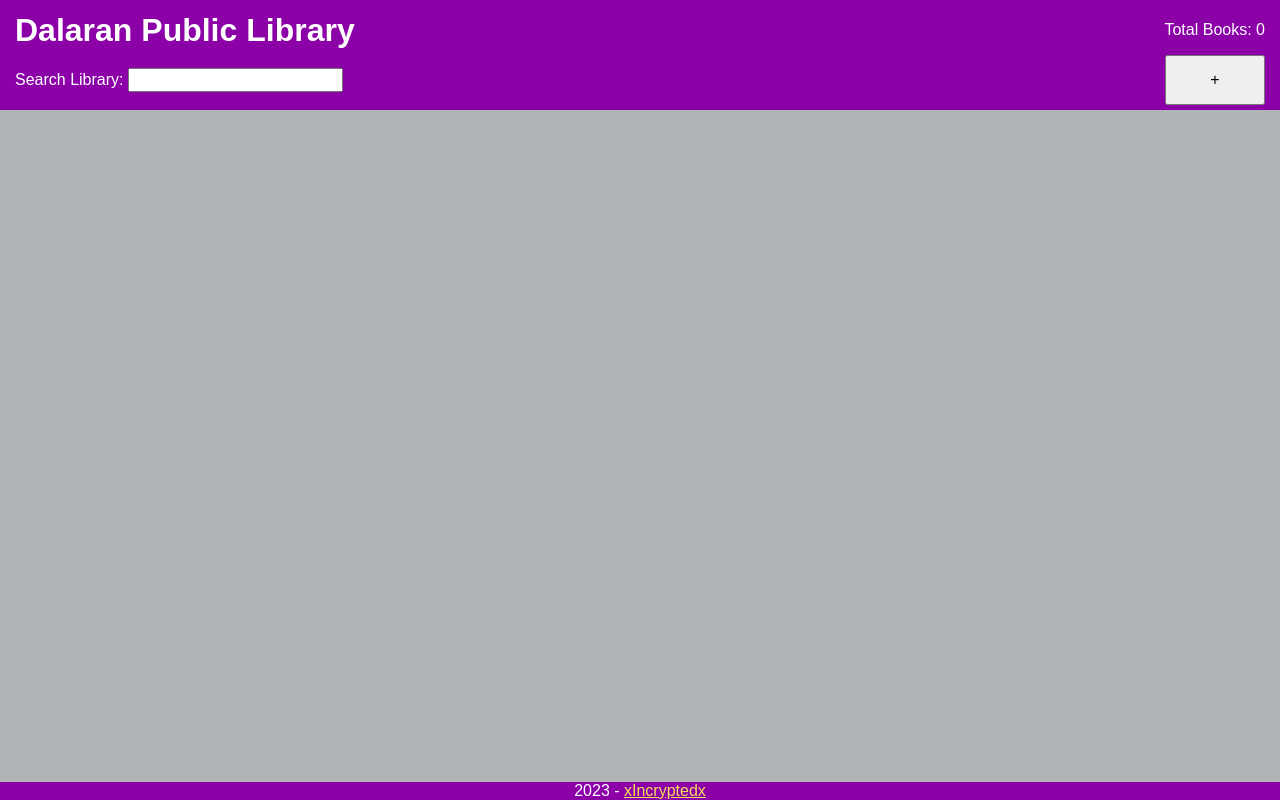
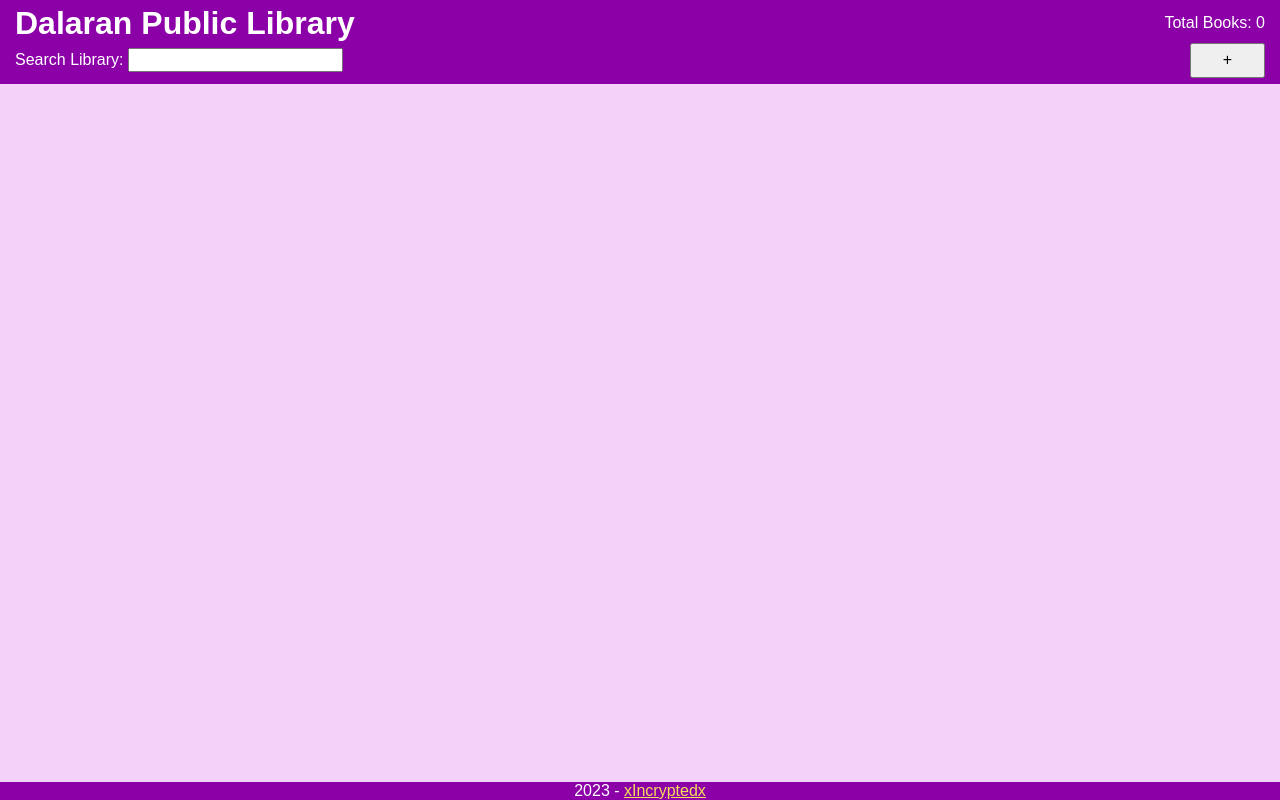
Before and after one commit to xincryptedx/library, a website: page index.html in a window 1280 px wide. Drawn offline with Linux system fonts and the light colour scheme.

Commit message:
Add variables for add-form show and hide btn size

```diff
--- a/style.css
+++ b/style.css
@@ -20,7 +20,7 @@ h3 {
   --header-bg-color: hsl(290, 100%, 33%);
   --header-color: hsl(0, 0%, 100%);
   --form-bg-color: hsl(39, 47%, 94%);
-  --content-bg-color: hsl(210, 4%, 71%);
+  --content-bg-color: hsl(290, 75%, 90%);
   --book-bg-color: hsl(39, 47%, 94%);
   --footer-bg-color: hsl(290, 100%, 33%);
   --footer-color: hsl(0, 0%, 100%);
@@ -28,6 +28,9 @@ h3 {
   --book-box-shadow: 2px 2px 2px 2px grey;
 
   --container-children-padding: 5px 15px;
+
+  --add-form-button-width: 75px;
+  --add-form-button-height: 35px;
 
   /*Custom checkbox slider*/
   --switch-transition-time: 0.4s;
@@ -160,8 +163,8 @@ body {
 
 .header .add-btn {
   grid-area: add-btn;
-  width: 100px;
-  height: 50px;
+  width: var(--add-form-button-width);
+  height: var(--add-form-button-height);
   justify-self: end;
 }
 
@@ -201,8 +204,8 @@ body {
 .add-form .close-btn {
   grid-area: close-btn;
   justify-self: end;
-  width: 100px;
-  height: 50px;
+  width: var(--add-form-button-width);
+  height: var(--add-form-button-height);
 }
 
 .add-form label.title {
```
